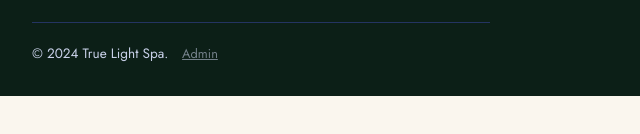
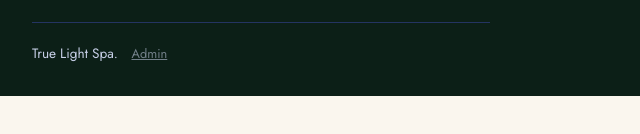
Before and after one commit to ghipeeudom001-wq/True-light-spa, a plain HTML site: page index.html in a window 1280 px wide. Shown: the part 2067-2201 px from the top of the page, 48-688 px from the left. Drawn offline with nearby package versions, Linux system fonts and the light colour scheme.

Commit message:
Update index.html

```diff
--- a/index.html
+++ b/index.html
@@ -611,7 +611,7 @@ body::after{content:"";position:fixed;inset:0;pointer-events:none;z-index:200;op
  <div><div class="big" id="fname">True Light Spa</div><p style="margin-top:.5rem;max-width:40ch">Spa and beauty salon in Uyo, Akwa Ibom.</p></div>
  <div><h4>Explore</h4><button class="fl" data-go="services">Services</button><button class="fl" data-go="projects">Book now</button><button class="fl" data-go="gallery">Gallery</button><button class="fl" data-go="contact">Contact &amp; careers</button></div>
  <div><h4>Contact</h4><div id="f-contact"></div></div>
-</div><div class="wrap"><div class="copy"> © 2024 <span id="fcopy">True Light Spa.</span> <button class="staff" data-act="admin">Admin</button></div></div></footer>
+</div><div class="wrap"><div class="copy"> <span id="© 2024"> <span id="fcopy">True Light Spa.</span> <button class="staff" data-act="admin">Admin</button></div></div></footer>
 
 <nav class="dock" id="dock" aria-label="Main navigation">
  <i class="dpill" id="dpill" aria-hidden="true"></i>
```
